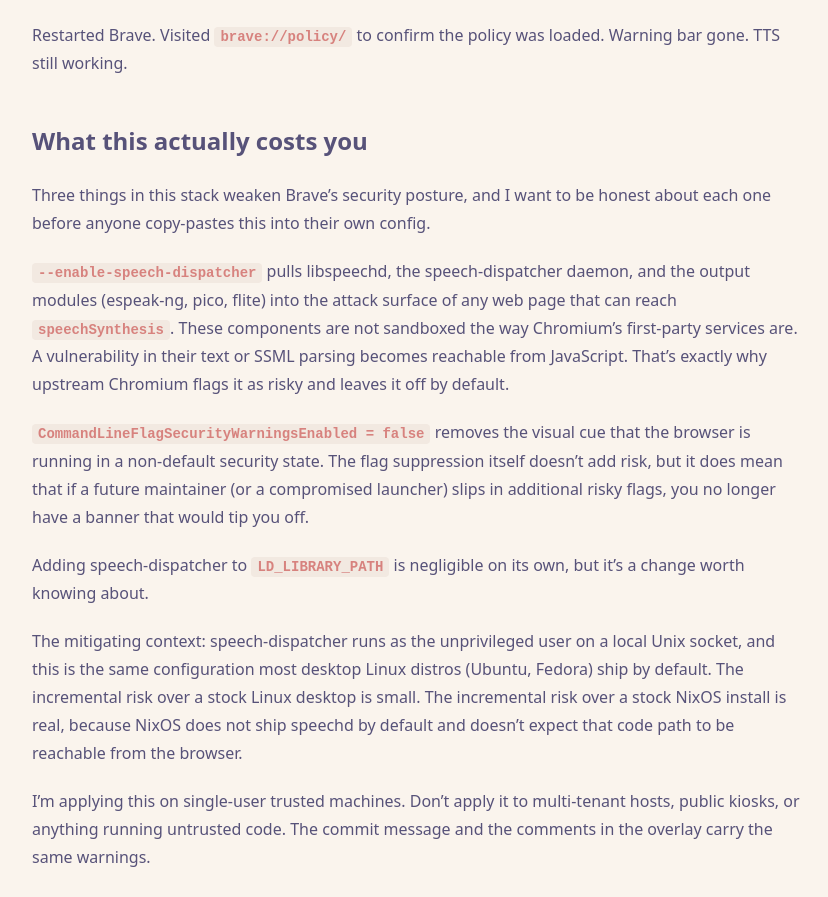
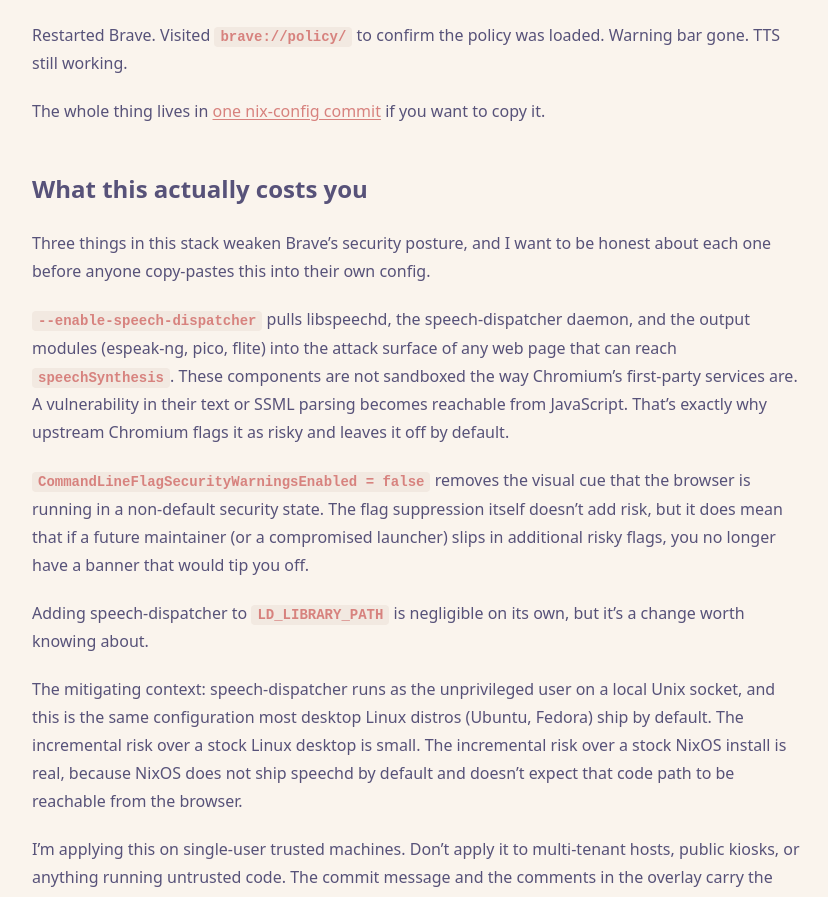
Before and after one commit to jordangarrison/jordangarrison.dev, an Astro site: page /blog/making-brave-speak-on-nixos in a window 1280 px wide. Shown: the part 4580-5477 px from the top of the page, without its empty margins (224-1052 px from the left). Built offline with nearby package versions, Linux system fonts and the light colour scheme; Astro itself is replaced by a stand-in of ours.

Commit message:
docs(blog): link to the nix-config commit that lands this fix

```diff
--- a/src/content/blog/making-brave-speak-on-nixos.md
+++ b/src/content/blog/making-brave-speak-on-nixos.md
@@ -131,6 +131,8 @@
 
 Restarted Brave. Visited `brave://policy/` to confirm the policy was loaded. Warning bar gone. TTS still working.
 
+The whole thing lives in [one nix-config commit](https://github.com/jordangarrison/nix-config/commit/b6c1138) if you want to copy it.
+
 ## What this actually costs you
 
 Three things in this stack weaken Brave's security posture, and I want to be honest about each one before anyone copy-pastes this into their own config.
```
